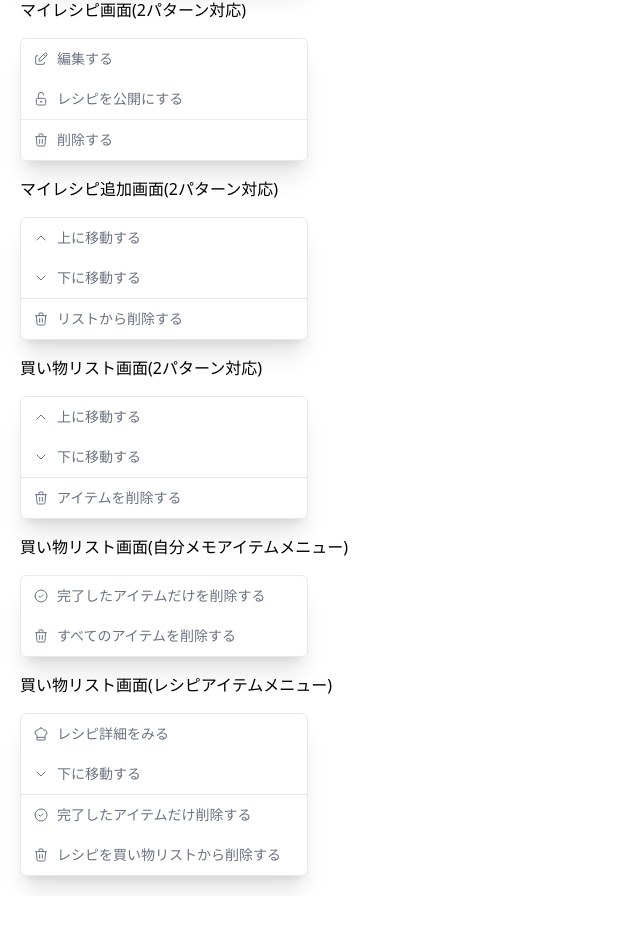
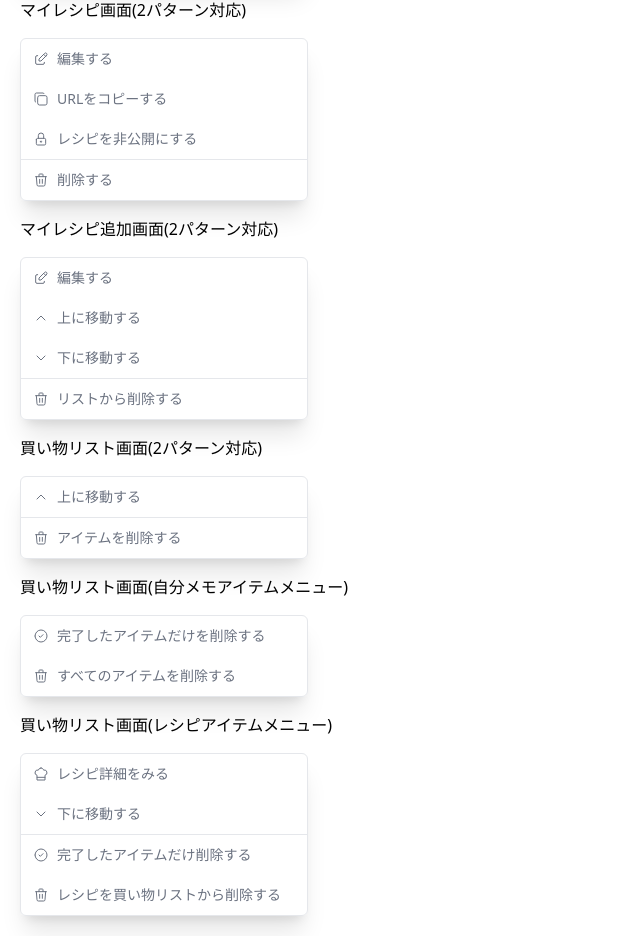
Before and after one commit to qin-team-recipe/14-frontend, a Next.js app: page /sample in a window 1280 px wide. Shown: the part 419-1355 px from the top of the page, without its empty margins (0-640 px from the left). Before the commit the page ends 1315 px from the top, so only its background shows below. Built offline with nearby package versions, Linux system fonts and the light colour scheme.

Commit message:
PRレビュー分

```diff
--- a/src/app/(sample)/sample/page.jsx
+++ b/src/app/(sample)/sample/page.jsx
@@ -17,11 +17,11 @@ export default function Sample() {
       <div>マイページ画面</div>
       <MyPageMenu />
       <div>マイレシピ画面(2パターン対応)</div>
-      <MyRecipeMenu />
+      <MyRecipeMenu status="public" />
       <div>マイレシピ追加画面(2パターン対応)</div>
-      <CreateRecipeMenu />
+      <CreateRecipeMenu isEditable />
       <div>買い物リスト画面(2パターン対応)</div>
-      <ListMenu />
+      <ListMenu order={2} itemsLength={2} />
       <div>買い物リスト画面(自分メモアイテムメニュー)</div>
       <MemoItemMenu />
       <div>買い物リスト画面(レシピアイテムメニュー)</div>
--- a/src/components/Menu/CreateRecipeMenu.jsx
+++ b/src/components/Menu/CreateRecipeMenu.jsx
@@ -7,92 +7,39 @@ import {
   IconTrash,
 } from "@tabler/icons-react";
 import { Menu } from "./Menu";
-import { MenuItemContainer } from "./MenuItemContainer";
 
 // マイレシピ作成画面で使用するメニュー
 // TODO: buttonのonClickに処理を追加
-export function CreateRecipeMenu({ isEdit }) {
-  // 編集用のメニューかどうかで切り替える
-  return isEdit ? (
-    <Menu
-      items={[
+export function CreateRecipeMenu({ isEditable }) {
+  const items = [
+    isEditable
+      ? {
+          type: "anchor",
+          href: "https://yahoo.co.jp/",
+          icon: IconEdit,
+          text: "編集する",
+        }
+      : undefined,
     {
-          type: "item",
-          key: "edit",
-          component: (
-            <MenuItemContainer icon={IconEdit}>
-              <button onClick={() => {}}>編集する</button>
-            </MenuItemContainer>
-          ),
+      type: "button",
+      onClick: () => alert("TODO: 上に移動する"),
+      icon: IconChevronUp,
+      text: "上に移動する",
     },
     {
-          type: "item",
-          key: "up",
-          component: (
-            <MenuItemContainer icon={IconChevronUp}>
-              <button onClick={() => {}}>上に移動する</button>
-            </MenuItemContainer>
-          ),
+      type: "button",
+      onClick: () => alert("TODO: 下に移動する"),
+      icon: IconChevronDown,
+      text: "下に移動する",
     },
+    { type: "divider" },
     {
-          type: "item",
-          key: "down",
-          component: (
-            <MenuItemContainer icon={IconChevronDown}>
-              <button onClick={() => {}}>下に移動する</button>
-            </MenuItemContainer>
-          ),
+      type: "button",
+      onClick: () => alert("TODO: リストから削除する"),
+      icon: IconTrash,
+      text: "リストから削除する",
     },
-        {
-          type: "divider",
-          key: "divider1",
-        },
-        {
-          type: "item",
-          key: "delete",
-          component: (
-            <MenuItemContainer icon={IconTrash}>
-              <button onClick={() => {}}>リストから削除する</button>
-            </MenuItemContainer>
-          ),
-        },
-      ]}
-    />
-  ) : (
-    <Menu
-      items={[
-        {
-          type: "item",
-          key: "up",
-          component: (
-            <MenuItemContainer icon={IconChevronUp}>
-              <button onClick={() => {}}>上に移動する</button>
-            </MenuItemContainer>
-          ),
-        },
-        {
-          type: "item",
-          key: "down",
-          component: (
-            <MenuItemContainer icon={IconChevronDown}>
-              <button onClick={() => {}}>下に移動する</button>
-            </MenuItemContainer>
-          ),
-        },
-        {
-          type: "divider",
-          key: "divider1",
-        },
-        {
-          type: "item",
-          key: "delete",
-          component: (
-            <MenuItemContainer icon={IconTrash}>
-              <button onClick={() => {}}>リストから削除する</button>
-            </MenuItemContainer>
-          ),
-        },
-      ]}
-    />
-  );
+  ].filter(Boolean);
+
+  return <Menu items={items} />;
 }
--- a/src/components/Menu/ListMenu.jsx
+++ b/src/components/Menu/ListMenu.jsx
@@ -2,73 +2,34 @@
 
 import { IconChevronDown, IconChevronUp, IconTrash } from "@tabler/icons-react";
 import { Menu } from "./Menu";
-import { MenuItemContainer } from "./MenuItemContainer";
 
 // 買い物リスト画面で使用するリストメニュー
-export function ListMenu({ listItemCount }) {
-  // リストアイテムの数が1かどうかで切り替え
-  return listItemCount === 1 ? (
-    <Menu
-      items={[
-        {
-          type: "item",
-          key: "down",
-          component: (
-            <MenuItemContainer icon={IconChevronDown}>
-              <button onClick={() => {}}>下に移動する</button>
-            </MenuItemContainer>
-          ),
+export function ListMenu({ order, itemsLength }) {
+  const items = [
+    order === 0
+      ? undefined
+      : {
+          type: "button",
+          onClick: () => alert("TODO: 上に移動する"),
+          icon: IconChevronUp,
+          text: "上に移動する",
         },
-        {
-          type: "divider",
-          key: "divider1",
+    order === itemsLength
+      ? undefined
+      : {
+          type: "button",
+          onClick: () => alert("TODO: 下に移動する"),
+          icon: IconChevronDown,
+          text: "下に移動する",
         },
-        {
-          type: "item",
-          key: "delete",
-          component: (
-            <MenuItemContainer icon={IconTrash}>
-              <button onClick={() => {}}>アイテムを削除する</button>
-            </MenuItemContainer>
-          ),
-        },
-      ]}
-    />
-  ) : (
-    <Menu
-      items={[
-        {
-          type: "item",
-          key: "up",
-          component: (
-            <MenuItemContainer icon={IconChevronUp}>
-              <button onClick={() => {}}>上に移動する</button>
-            </MenuItemContainer>
-          ),
-        },
-        {
-          type: "item",
-          key: "down",
-          component: (
-            <MenuItemContainer icon={IconChevronDown}>
-              <button onClick={() => {}}>下に移動する</button>
-            </MenuItemContainer>
-          ),
-        },
-        {
-          type: "divider",
-          key: "divider1",
-        },
-        {
-          type: "item",
-          key: "delete",
-          component: (
-            <MenuItemContainer icon={IconTrash}>
-              <button onClick={() => {}}>アイテムを削除する</button>
-            </MenuItemContainer>
-          ),
-        },
-      ]}
-    />
-  );
+    { type: "divider" },
+    {
+      type: "button",
+      onClick: () => alert("TODO: アイテムを削除する"),
+      icon: IconTrash,
+      text: "アイテムを削除する",
+    },
+  ].filter(Boolean);
+
+  return <Menu items={items} />;
 }
--- a/src/components/Menu/MemoItemMenu.jsx
+++ b/src/components/Menu/MemoItemMenu.jsx
@@ -2,7 +2,6 @@
 
 import { IconCircleCheck, IconTrash } from "@tabler/icons-react";
 import { Menu } from "./Menu";
-import { MenuItemContainer } from "./MenuItemContainer";
 
 // 買い物リスト画面のレシピがある場合のアイテムメニュー
 export function MemoItemMenu() {
@@ -10,22 +9,16 @@ export function MemoItemMenu() {
     <Menu
       items={[
         {
-          type: "item",
-          key: "check",
-          component: (
-            <MenuItemContainer icon={IconCircleCheck}>
-              <button onClick={() => {}}>完了したアイテムだけを削除する</button>
-            </MenuItemContainer>
-          ),
+          type: "button",
+          onClick: () => alert("TODO: 完了したアイテムだけを削除する"),
+          icon: IconCircleCheck,
+          text: "完了したアイテムだけを削除する",
         },
         {
-          type: "item",
-          key: "delete",
-          component: (
-            <MenuItemContainer icon={IconTrash}>
-              <button onClick={() => {}}>すべてのアイテムを削除する</button>
-            </MenuItemContainer>
-          ),
+          type: "button",
+          onClick: () => alert("TODO: すべてのアイテムを削除する"),
+          icon: IconTrash,
+          text: "すべてのアイテムを削除する",
         },
       ]}
     />
--- a/src/components/Menu/Menu.jsx
+++ b/src/components/Menu/Menu.jsx
@@ -1,20 +1,51 @@
-// メニュー用のコンポーネント
+import Link from "next/link";
+
 export function Menu({ items }) {
   return (
     <div className="w-72 rounded-md border shadow-xl">
-      {/* typeに応じてメニューアイテムまたはディバイダーを表示 */}
-      {items.map((item) =>
-        item.type === "item" ? (
-          <div
-            key={item.key}
-            className="w-full space-y-3 px-3 py-2.5 text-gray-500"
-          >
-            {item.component}
-          </div>
-        ) : (
-          <hr key={item.key} />
-        ),
-      )}
+      {items.map((item, index) => {
+        switch (item.type) {
+          case "anchor": {
+            if (!item.href) {
+              throw new Error("item.typeがanchorの場合はhrefが必須です");
+            }
+            const Icon = item.icon;
+            return (
+              <Link
+                key={index}
+                href={item.href}
+                target={item.href.startsWith("http") ? "_blank" : undefined}
+                className="flex w-full items-center gap-x-2 px-3 py-2.5 text-gray-500 hover:bg-gray-50"
+              >
+                <Icon size={16} stroke={1.5} />
+                <div className="text-sm">{item.text}</div>
+              </Link>
+            );
+          }
+          case "button": {
+            if (!item.onClick) {
+              throw new Error("item.typeがbuttonの場合はonClickが必須です");
+            }
+            const Icon = item.icon;
+            return (
+              <button
+                key={index}
+                onClick={item.onClick}
+                className="flex w-full items-center gap-x-2 px-3 py-2.5 text-gray-500 hover:bg-gray-50"
+              >
+                <Icon size={16} stroke={1.5} />
+                <div className="text-sm">{item.text}</div>
+              </button>
+            );
+          }
+          case "divider": {
+            return <hr key={index} />;
+          }
+          default: {
+            throw new Error("invalid type");
+          }
+        }
+      })}
     </div>
   );
 }
--- a/src/components/Menu/MenuItemContainer.jsx
+++ /dev/null
@@ -1,9 +0,0 @@
-// メニュー内の単一アイテムを囲うコンポーネント
-export function MenuItemContainer({ children, icon: Icon }) {
-  return (
-    <div className="flex items-center gap-x-2">
-      <Icon size={16} stroke={1.5} />
-      <div className="text-sm">{children}</div>
-    </div>
-  );
-}
--- a/src/components/Menu/MyPageMenu.jsx
+++ b/src/components/Menu/MyPageMenu.jsx
@@ -1,9 +1,7 @@
 "use client";
 
-import Link from "next/link";
 import { IconCopy, IconEdit } from "@tabler/icons-react";
 import { Menu } from "./Menu";
-import { MenuItemContainer } from "./MenuItemContainer";
 
 // マイページ画面で使用するメニュー
 export function MyPageMenu() {
@@ -11,24 +9,16 @@ export function MyPageMenu() {
     <Menu
       items={[
         {
-          type: "item",
-          key: "edit",
-          component: (
-            <MenuItemContainer icon={IconEdit}>
-              <Link href="mypage/edit">プロフィールを編集する</Link>
-            </MenuItemContainer>
-          ),
+          type: "anchor",
+          href: "https://yahoo.co.jp/",
+          icon: IconEdit,
+          text: "プロフィールを編集する",
         },
         {
-          type: "item",
-          key: "copy",
-          component: (
-            <MenuItemContainer icon={IconCopy}>
-              <button onClick={() => alert("TODO: URLをコピーします")}>
-                URLをコピーする
-              </button>
-            </MenuItemContainer>
-          ),
+          type: "button",
+          onClick: () => alert("TODO: URLをコピーします"),
+          icon: IconCopy,
+          text: "URLをコピーする",
         },
       ]}
     />
--- a/src/components/Menu/MyRecipeMenu.jsx
+++ b/src/components/Menu/MyRecipeMenu.jsx
@@ -8,91 +8,47 @@ import {
   IconTrash,
 } from "@tabler/icons-react";
 import { Menu } from "./Menu";
-import { MenuItemContainer } from "./MenuItemContainer";
 
 // マイレシピ画面で使用するメニュー
 export function MyRecipeMenu({ status }) {
-  // statusが公開か非公開かで切り替える
-  return status === "public" ? (
-    <Menu
-      items={[
+  const items = [
     {
-          type: "item",
-          key: "edit",
-          component: (
-            <MenuItemContainer icon={IconEdit}>
-              <button onClick={() => {}}>編集する</button>
-            </MenuItemContainer>
-          ),
+      type: "anchor",
+      href: "https://yahoo.co.jp/",
+      icon: IconEdit,
+      text: "編集する",
+    },
+    ...(status === "public"
+      ? [
+          {
+            type: "button",
+            onClick: () => alert("TODO: URLをコピーします"),
+            icon: IconCopy,
+            text: "URLをコピーする",
           },
           {
-          type: "item",
-          key: "copy",
-          component: (
-            <MenuItemContainer icon={IconCopy}>
-              <button onClick={() => {}}>URLをコピーする</button>
-            </MenuItemContainer>
-          ),
+            type: "button",
+            onClick: () => alert("TODO: レシピを非公開にする"),
+            icon: IconLock,
+            text: "レシピを非公開にする",
           },
+        ]
+      : [
           {
-          type: "item",
-          key: "unlock",
-          component: (
-            <MenuItemContainer icon={IconLock}>
-              <button onClick={() => {}}>レシピを非公開にする</button>
-            </MenuItemContainer>
-          ),
+            type: "button",
+            onClick: () => alert("TODO: レシピを公開にする"),
+            icon: IconLockOpen,
+            text: "レシピを公開にする",
           },
+        ]),
+    { type: "divider" },
     {
-          type: "divider",
-          key: "divider1",
+      type: "button",
+      onClick: () => alert("TODO: 削除する"),
+      icon: IconTrash,
+      text: "削除する",
     },
-        {
-          type: "item",
-          key: "delete",
-          component: (
-            <MenuItemContainer icon={IconTrash}>
-              <button onClick={() => {}}>削除する</button>
-            </MenuItemContainer>
-          ),
-        },
-      ]}
-    />
-  ) : (
-    <Menu
-      items={[
-        {
-          type: "item",
-          key: "edit",
-          component: (
-            <MenuItemContainer icon={IconEdit}>
-              <button onClick={() => {}}>編集する</button>
-            </MenuItemContainer>
-          ),
-        },
-        {
-          type: "item",
-          key: "unlock",
-          component: (
-            <MenuItemContainer icon={IconLockOpen}>
-              <button onClick={() => {}}>レシピを公開にする</button>
-            </MenuItemContainer>
-          ),
-        },
-        {
-          type: "divider",
-          key: "divider1",
-        },
-        {
-          type: "item",
-          key: "delete",
-          component: (
-            <MenuItemContainer icon={IconTrash}>
-              <button onClick={() => {}}>削除する</button>
-            </MenuItemContainer>
-          ),
-        },
-      ]}
-    />
-  );
+  ];
+
+  return <Menu items={items} />;
 }
--- a/src/components/Menu/RecipeItemMenu.jsx
+++ b/src/components/Menu/RecipeItemMenu.jsx
@@ -7,7 +7,6 @@ import {
   IconTrash,
 } from "@tabler/icons-react";
 import { Menu } from "./Menu";
-import { MenuItemContainer } from "./MenuItemContainer";
 
 // 買い物リスト画面のレシピがある場合のアイテムメニュー
 export function RecipeItemMenu() {
@@ -15,46 +14,29 @@ export function RecipeItemMenu() {
     <Menu
       items={[
         {
-          type: "item",
-          key: "show",
-          component: (
-            <MenuItemContainer icon={IconChefHat}>
-              <button onClick={() => {}}>レシピ詳細をみる</button>
-            </MenuItemContainer>
-          ),
+          type: "anchor",
+          href: "https://yahoo.co.jp/",
+          icon: IconChefHat,
+          text: "レシピ詳細をみる",
         },
         {
-          type: "item",
-          key: "down",
-          component: (
-            <MenuItemContainer icon={IconChevronDown}>
-              <button onClick={() => {}}>下に移動する</button>
-            </MenuItemContainer>
-          ),
+          type: "button",
+          onClick: () => alert("TODO: 下に移動する"),
+          icon: IconChevronDown,
+          text: "下に移動する",
+        },
+        { type: "divider" },
+        {
+          type: "button",
+          onClick: () => alert("TODO: 完了したアイテムだけ削除する"),
+          icon: IconCircleCheck,
+          text: "完了したアイテムだけ削除する",
         },
         {
-          type: "divider",
-          key: "divider1",
-        },
-        {
-          type: "item",
-          key: "check",
-          component: (
-            <MenuItemContainer icon={IconCircleCheck}>
-              <button onClick={() => {}}>完了したアイテムだけ削除する</button>
-            </MenuItemContainer>
-          ),
-        },
-        {
-          type: "item",
-          key: "delete",
-          component: (
-            <MenuItemContainer icon={IconTrash}>
-              <button onClick={() => {}}>
-                レシピを買い物リストから削除する
-              </button>
-            </MenuItemContainer>
-          ),
+          type: "button",
+          onClick: () => alert("TODO: レシピを買い物リストから削除する"),
+          icon: IconTrash,
+          text: "レシピを買い物リストから削除する",
         },
       ]}
     />
```
Also changed, not shown: src/components/Menu/SNSMenu.jsx (+23 -43 lines). Lines whose indentation alone changed are shown as unchanged.
